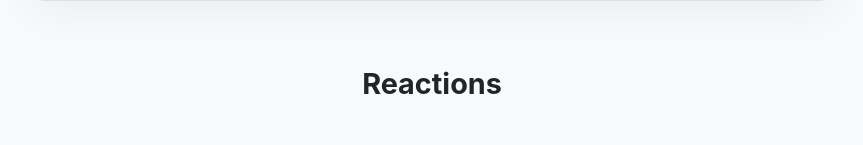
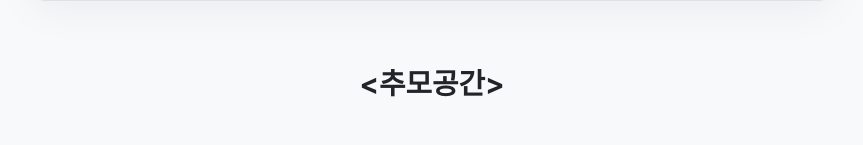
Before and after one commit to go-mel/go-mel.github.io, a plain HTML site: page index.html in a window 1280 px wide. Shown: the part 2058-2203 px from the top of the page, without its empty margins (208-1071 px from the left). Drawn offline with Linux system fonts and the light colour scheme.

Commit message:
Add files via upload

```diff
--- a/index.html
+++ b/index.html
@@ -455,7 +455,7 @@
                 <div class="chat-body-placeholder"></div>
             </div>
 
-            <h2 class="section-title" style="margin-top: 40px;">Reactions</h2>
+            <h2 class="section-title" style="margin-top: 40px;"><추모공간></h2>
             <div class="comments-container">
 
                 <div class="tribute-notice">
```
